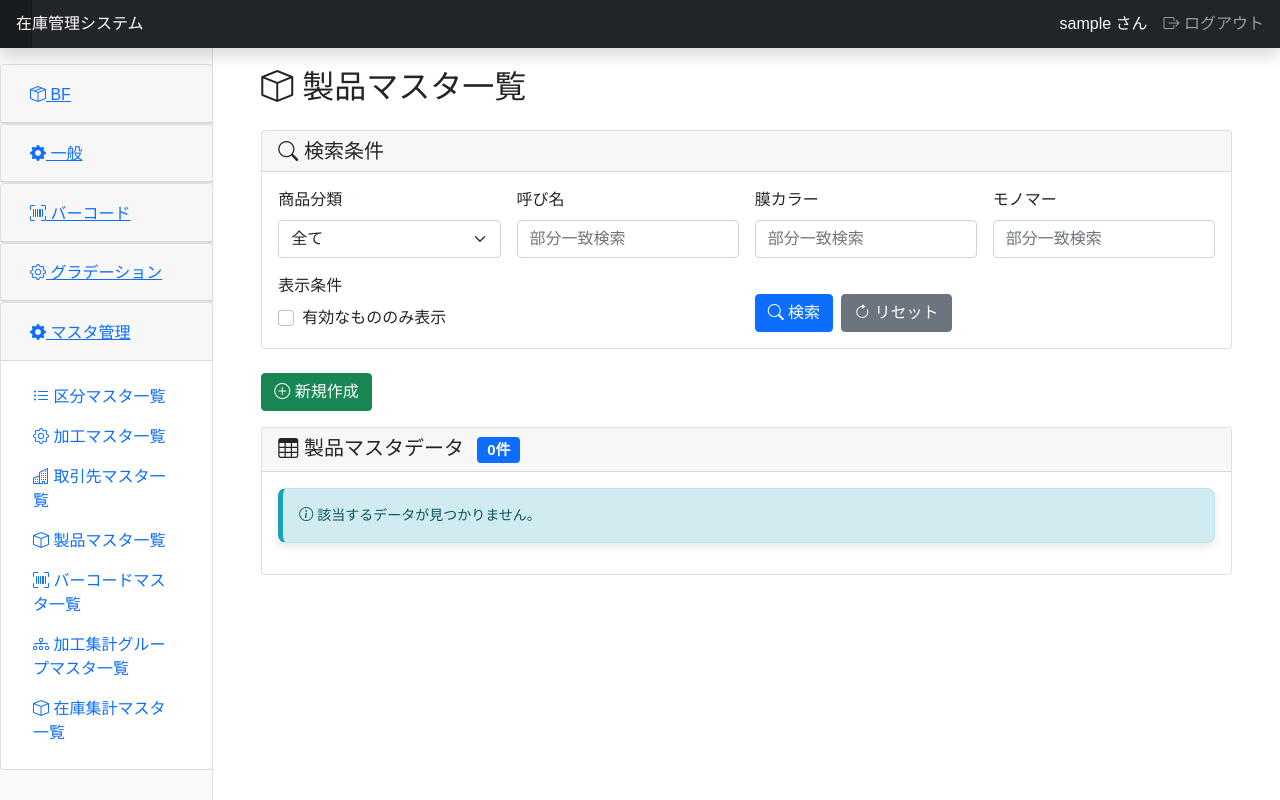
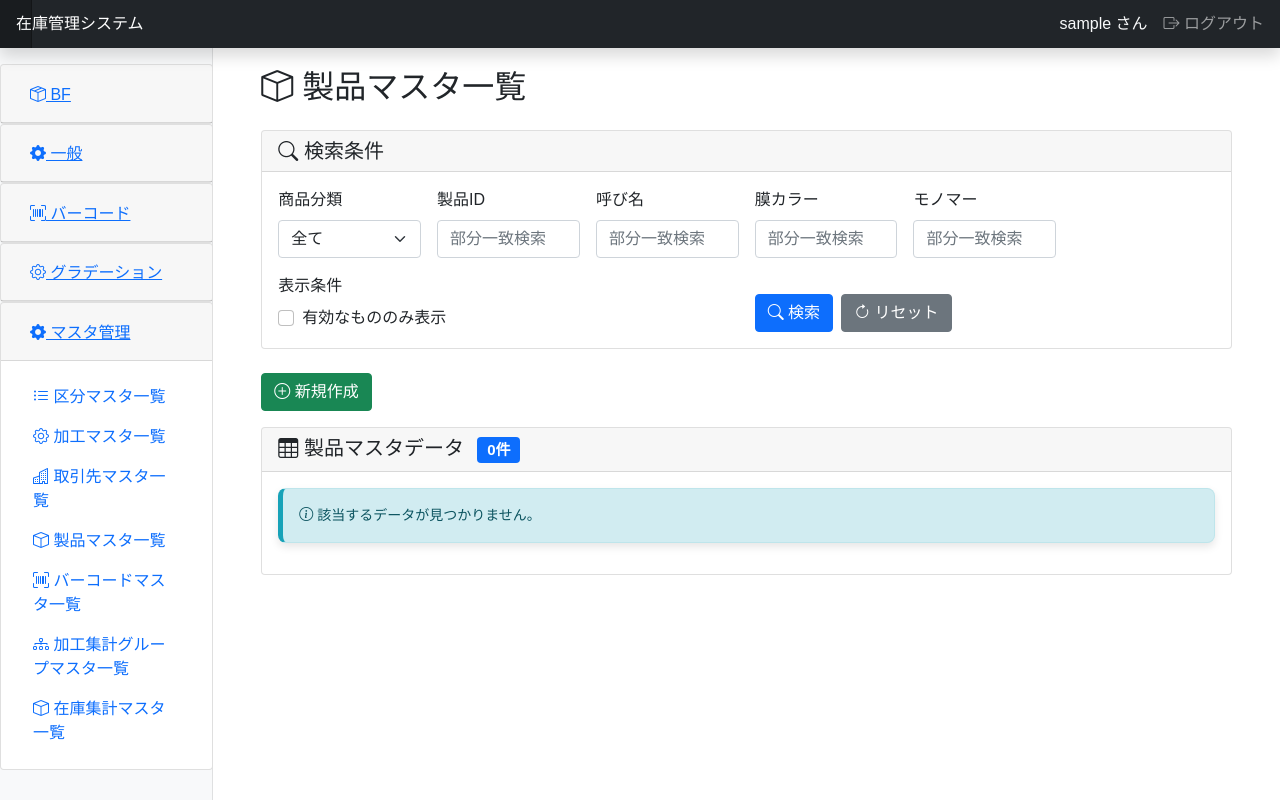
Before and after one commit to hopnicSakashita/BFzaiko, a Flask app: page /master/prd/list in a window 1280 px wide. Run offline with Flask 3, Linux system fonts and the light colour scheme; the visitor is signed in with stand-in values (Sample User, id 1); parts of the project's set-up code (start-up, migrations or seed data) failed here and were passed over.

Commit message:
検索項目追加

```diff
--- a/app/routes_master.py
+++ b/app/routes_master.py
@@ -751,6 +751,7 @@ def master_prd_list():
         # 検索条件を取得
         prd_kbn = request.args.get('prd_kbn', '').strip()
         prd_flg = request.args.get('prd_flg')
+        prd_id = request.args.get('prd_id', '').strip()
         prd_name = request.args.get('prd_name', '').strip()
         prd_film_color = request.args.get('prd_film_color', '').strip()
         prd_monomer = request.args.get('prd_monomer', '').strip()
@@ -781,6 +782,10 @@ def master_prd_list():
                 params['prd_kbn'] = int(prd_kbn)
 
             # 部分一致検索条件を追加
+            if prd_id:
+                sql = text(str(sql) + " AND PRD_ID LIKE :prd_id")
+                params['prd_id'] = f'%{prd_id}%'
+
             if prd_name:
                 sql = text(str(sql) + " AND PRD_NAME LIKE :prd_name")
                 params['prd_name'] = f'%{prd_name}%'
@@ -823,6 +828,7 @@ def master_prd_list():
                              prd_kbn_choices=prd_kbn_choices,
                              search_prd_kbn=prd_kbn,
                              prd_flg=prd_flg,
+                             search_prd_id=prd_id,
                              search_prd_name=prd_name,
                              search_prd_film_color=prd_film_color,
                              search_prd_monomer=prd_monomer)
--- a/app/templates/master/prd_list.html
+++ b/app/templates/master/prd_list.html
@@ -19,7 +19,7 @@
                 </div>
                 <div class="card-body">
                     <form method="GET" action="{{ url_for('master_prd_list') }}" class="row g-3">
-                        <div class="col-md-3">
+                        <div class="col-md-2">
                             <label for="prd_kbn" class="form-label">商品分類</label>
                             <select class="form-select" id="prd_kbn" name="prd_kbn">
                                 {% for value, label in prd_kbn_choices %}
@@ -29,17 +29,22 @@
                                 {% endfor %}
                             </select>
                         </div>
-                        <div class="col-md-3">
+                        <div class="col-md-2">
+                            <label for="prd_id" class="form-label">製品ID</label>
+                            <input type="text" class="form-control" id="prd_id" name="prd_id"
+                                   value="{{ search_prd_id or '' }}" placeholder="部分一致検索" maxlength="5">
+                        </div>
+                        <div class="col-md-2">
                             <label for="prd_name" class="form-label">呼び名</label>
                             <input type="text" class="form-control" id="prd_name" name="prd_name"
                                    value="{{ search_prd_name or '' }}" placeholder="部分一致検索">
                         </div>
-                        <div class="col-md-3">
+                        <div class="col-md-2">
                             <label for="prd_film_color" class="form-label">膜カラー</label>
                             <input type="text" class="form-control" id="prd_film_color" name="prd_film_color"
                                    value="{{ search_prd_film_color or '' }}" placeholder="部分一致検索">
                         </div>
-                        <div class="col-md-3">
+                        <div class="col-md-2">
                             <label for="prd_monomer" class="form-label">モノマー</label>
                             <input type="text" class="form-control" id="prd_monomer" name="prd_monomer"
                                    value="{{ search_prd_monomer or '' }}" placeholder="部分一致検索">
```
